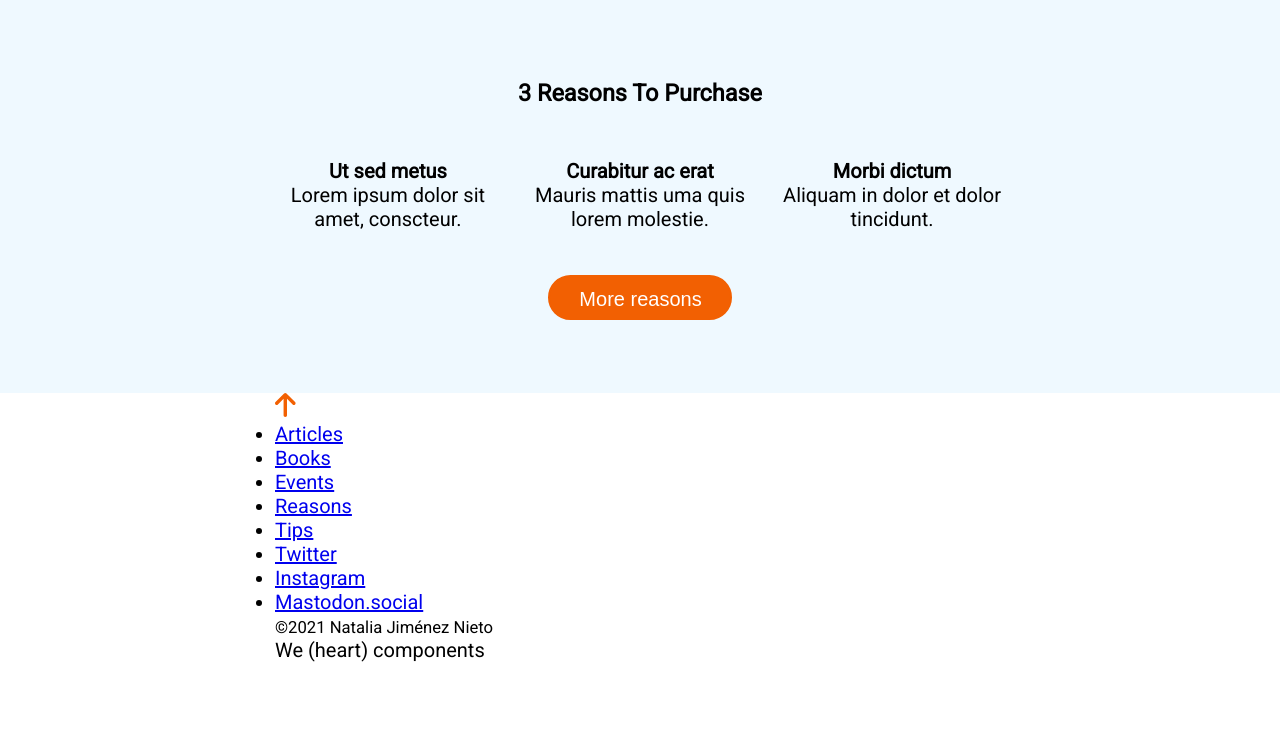
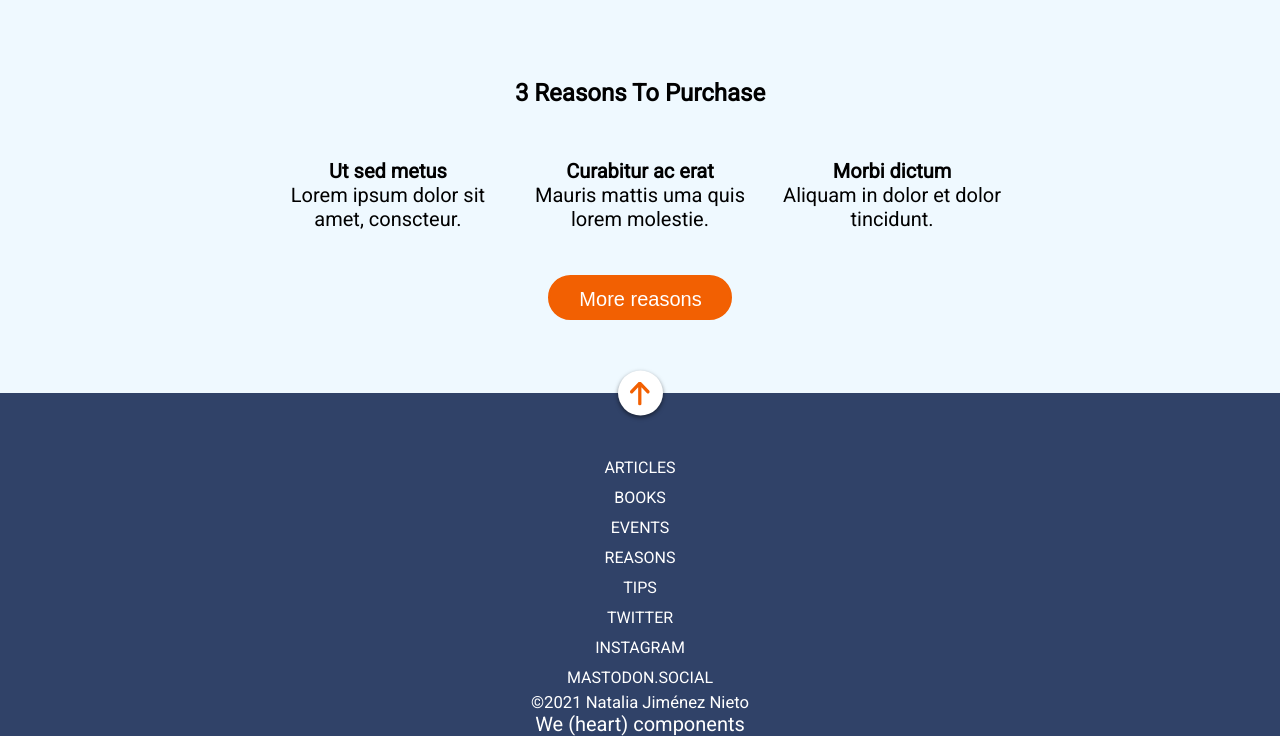
Before and after one commit to Adalab/modulo-1-evaluacion-final-NataliaaJN, a website: page src/html/index.html in a window 1280 px wide. Shown: the part 1084-1820 px from the top of the page. Before the commit the page ends 1746 px from the top, so only its background shows below. Drawn offline with nearby package versions, Linux system fonts and the light colour scheme; files that its build step writes are made by us from their sources; files whose address does not match are found by name.

Commit message:
update sections and add footer

```diff
--- a/src/html/partials/footer.html
+++ b/src/html/partials/footer.html
@@ -1,6 +1,6 @@
-<footer id="footer" class="footer page-wrapper">
+<footer id="footer" class="footer footer-wrapper">
   <div class="footer__btn">
-    <a href="#header" title="Ir al incio"
+    <a class="footer__btn--link" href="#header" title="Ir al incio"
       ><img
         class="ico-arrow"
         title="Ir al inicio"
@@ -8,35 +8,73 @@
         alt="flecha hacia arriba"
     /></a>
   </div>
-  <nav class="footer__nav--links">
-    <ul>
-      <li>
-        <a title="Ir a la web de Adalab" href="https://adalab.es/">Articles</a>
+  <nav class="footer__nav">
+    <ul class="footer__nav--links">
+      <li class="footer-li">
+        <a
+          class="footer-links"
+          title="Ir a la web de Adalab"
+          href="https://adalab.es/"
+          >Articles</a
+        >
       </li>
-      <li>
-        <a title="Ir a la web de Adalab" href="https://adalab.es/">Books</a>
+      <li class="footer-li">
+        <a
+          class="footer-links"
+          title="Ir a la web de Adalab"
+          href="https://adalab.es/"
+          >Books</a
+        >
       </li>
-      <li>
-        <a title="Ir a la web de Adalab" href="https://adalab.es/">Events</a>
+      <li class="footer-li">
+        <a
+          class="footer-links"
+          title="Ir a la web de Adalab"
+          href="https://adalab.es/"
+          >Events</a
+        >
       </li>
-      <li>
-        <a title="Ir a la web de Adalab" href="https://adalab.es/">Reasons</a>
+      <li class="footer-li">
+        <a
+          class="footer-links"
+          title="Ir a la web de Adalab"
+          href="https://adalab.es/"
+          >Reasons</a
+        >
       </li>
-      <li>
-        <a title="Ir a la web de Adalab" href="https://adalab.es/">Tips</a>
+      <li class="footer-li">
+        <a
+          class="footer-links"
+          title="Ir a la web de Adalab"
+          href="https://adalab.es/"
+          >Tips</a
+        >
       </li>
     </ul>
   </nav>
-  <nav class="footer__nav--socialMedia">
-    <ul>
-      <li>
-        <a title="Ir a la web de Adalab" href="https://adalab.es/">Twitter</a>
+  <nav class="footer__nav">
+    <ul class="footer__nav--socialMedia">
+      <li class="footer-li">
+        <a
+          class="footer-links"
+          title="Ir a la web de Adalab"
+          href="https://adalab.es/"
+          >Twitter</a
+        >
       </li>
-      <li>
-        <a title="Ir a la web de Adalab" href="https://adalab.es/">Instagram</a>
+      <li class="footer-li">
+        <a
+          class="footer-links"
+          title="Ir a la web de Adalab"
+          href="https://adalab.es/"
+          >Instagram</a
+        >
       </li>
-      <li>
-        <a title="Ir a la web de Adalab" href="https://adalab.es/"
+      <li class="footer-li">
+        <a
+          class="footer-links"
+          title="Ir a la web de Adalab"
+          href="https://adalab.es/"
           >Mastodon.social</a
         >
       </li>
--- a/src/html/partials/header.html
+++ b/src/html/partials/header.html
@@ -15,9 +15,9 @@
   <h1 class="header__title">Anonymous proxy</h1>
   <h2 class="header__h2">In hac habitasse platea dicumst</h2>
   <div class="header__btn">
-    <a href="#footer" title="Ir al pie de página"
+    <a class="header__btn--link" href="#footer" title="Ir al pie de página"
       ><img
-        class="ico-scroll-down"
+        class="header__btn--scroll"
         src="./assets/images/ico-scroll-down.svg"
         alt="Ir al pie de página"
     /></a>
--- a/src/html/partials/main.html
+++ b/src/html/partials/main.html
@@ -24,7 +24,7 @@
         <h4 class="reason3-title">Morbi dictum</h4>
         <p class="reason3-paragraph">Aliquam in dolor et dolor tincidunt.</p>
       </article>
-      <button class="section2__btn">More reasons</button>
+      <button title="¿Quieres saber más razones?" class="section2__btn">More reasons</button>
     </section>
   </main>
 </main>
--- a/src/scss/core/_variables.scss
+++ b/src/scss/core/_variables.scss
@@ -42,7 +42,6 @@ $colorLinks: $white;
 $colorMenuIcon: $blue;
 $colorTitle: $white;
 $colorFont: $black;
-$colorLinks: $white;
 
 //sizes
 $tablet: 768px;
--- a/src/scss/layout/_footer.scss
+++ b/src/scss/layout/_footer.scss
@@ -0,0 +1,64 @@
+.footer-wrapper {
+  padding: 0 15px;
+  @media (min-width: $tablet) {
+    padding: 0 39px;
+  }
+  @media (min-width: $desktop) {
+    padding: 0 275px;
+  }
+}
+.footer {
+  background-color: $colorFooter;
+  color: $white;
+  display: flex;
+  flex-direction: column;
+  align-items: center;
+  justify-content: space-evenly;
+
+  &__btn {
+    width: 45px;
+    height: 45px;
+    margin-bottom: 15px;
+    transform: translateY(-50%);
+    background-color: $white;
+    border-radius: 22.5px;
+    box-shadow: 0 2px 4px 0 rgba(0, 0, 0, 0.5);
+    display: flex;
+    align-items: center;
+    justify-content: center;
+
+    &--link {
+      display: flex;
+      padding: 11px 12.4px 10px 12px;
+      .ico-arrow {
+        width: 20.6px;
+        height: 24px;
+        object-fit: contain;
+      }
+    }
+  }
+
+  &__nav {
+    &--links {
+      list-style-type: none;
+      display: flex;
+      flex-direction: column;
+      align-items: center;
+      text-align: center;
+    }
+    &--socialMedia {
+      list-style-type: none;
+      display: flex;
+      flex-direction: column;
+      align-items: center;
+      text-align: center;
+    }
+  }
+}
+.footer-links {
+  color: $colorLinks;
+  text-decoration: none;
+  font-size: $LinksSize;
+  text-transform: uppercase;
+  line-height: $lineHeight;
+}
--- a/src/scss/layout/_header.scss
+++ b/src/scss/layout/_header.scss
@@ -80,9 +80,9 @@
       margin-bottom: 45px;
     }
     @media (min-width: $desktop) {
-      // margin-bottom: 15px;
+      margin-bottom: 13px;
     }
-    a {
+    &--link {
       display: flex;
       padding: 15px;
       @media (min-width: $desktop) {
--- a/src/scss/layout/_mainSection.scss
+++ b/src/scss/layout/_mainSection.scss
@@ -47,14 +47,17 @@
     &--btn {
       width: 76px;
       height: 45px;
+      display: flex;
+      justify-content: center;
+      align-items: center;
       background-color: $white;
       border: solid 2px $bright-orange;
       border-radius: 22.5px;
       padding: 0 25px 0 26px;
       font-size: 20px;
-      transition: transform 0.5s ease, color 1s ease-out, background-color 2s ease-in, font-weight 0.5s ease;
-      // color 1s ease-out, background-color 4s ease-in, font-weight 0.5 ease;
-      // transition: all 2.5s ease;
+      transition: transform 0.5s ease, color 1s ease-out,
+        background-color 2s ease-in, font-weight 0.5s ease;
+
       &:hover {
         transform: scale(1.1);
         color: white;
@@ -73,7 +76,7 @@
 
 .section2 {
   width: 100%;
-  padding: 30px 15px;
+  padding: 30px 15px 60px 15px;
   background-color: $colorSection2;
   display: grid;
   justify-items: center;
@@ -95,6 +98,8 @@
 
   &__title {
     grid-column: span 1;
+    font-size: $MobilSectionSize;
+    font-weight: bold;
     @media (min-width: $tablet) {
       grid-column: span 3;
     }
```
